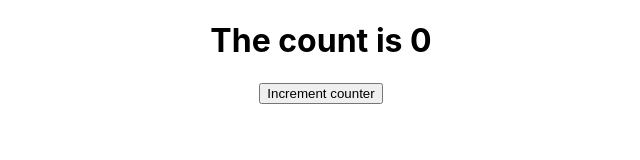
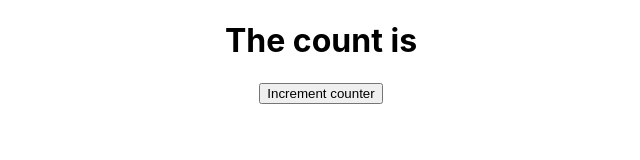
Before and after one commit to henghaopu/jest-enzyme-testing-practice, a React app in the folder click-counter/: page / in a window 1280 px wide. Shown: the top 160 px of the page, without its empty margins (319-959 px from the left). Built offline with nearby package versions, Linux system fonts and the light colour scheme.

Commit message:
Write Red-Green test for button and h1

```diff
--- a/click-counter/src/App.js
+++ b/click-counter/src/App.js
@@ -6,7 +6,8 @@
   render() {
     return (
       <div className='App' data-test='component-app'>
-        <Counter />
+        <h1 data-test='counter-display'>The count is</h1>
+        <button data-test='increment-button'>Increment counter</button>
       </div>
     );
   }
```
Also changed, not shown: 1 other file (tests, documents, lock files or other folders).
